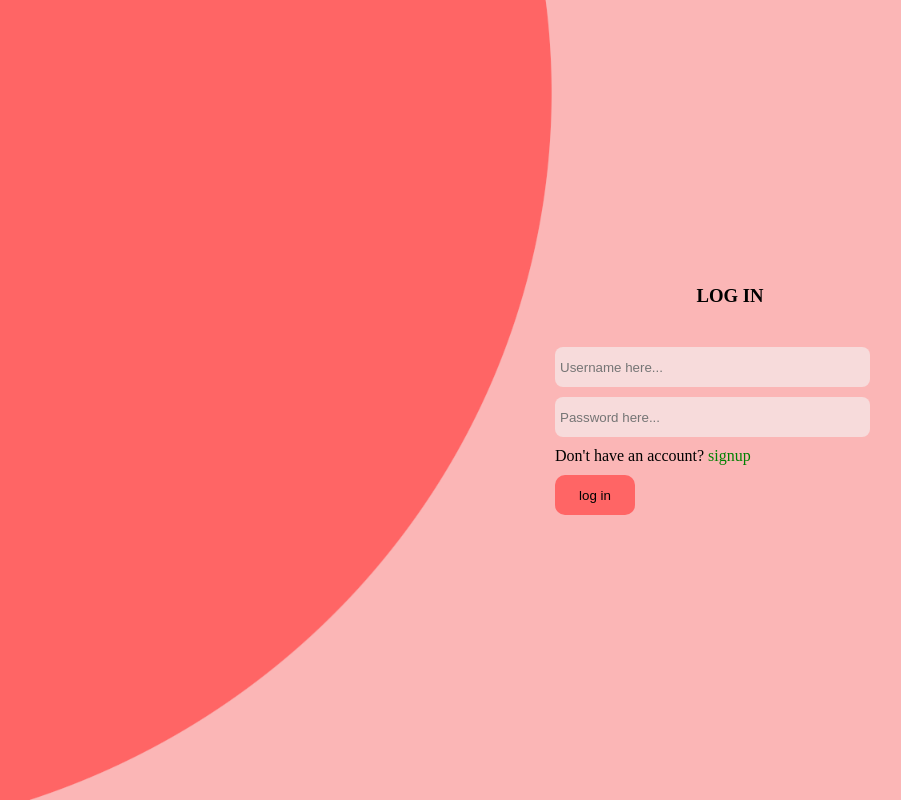
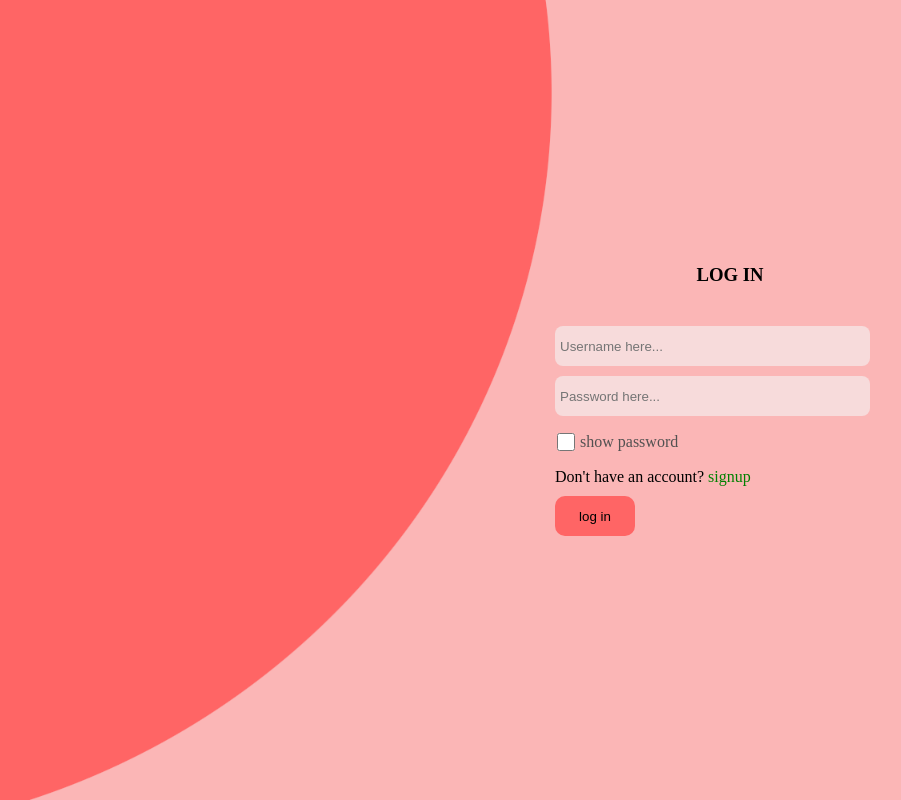
Before and after one commit to Jimmy21048/birthday-site, a React (Create React App) app: page / in a window 1280 px wide. Shown: the whole page, without its empty margins (230-1131 px from the left). Built offline with nearby package versions, Linux system fonts and the light colour scheme.

Commit message:
add toggle password option

```diff
--- a/src/components/Account.js
+++ b/src/components/Account.js
@@ -53,6 +53,7 @@ export default function Account() {
         // const formData = new FormData();
         const formData = convertToFormData(inputs);
         axios.post('https://birthday-site-server.onrender.com/account', formData, {
+        // axios.post('http://localhost:3002/account', formData, {
             headers: {
                 // 'Content-Type': 'multipart/form-data',
                 accessToken: localStorage.getItem("accessToken")
@@ -66,6 +67,7 @@ export default function Account() {
 
     useEffect(() => {
         axios.get('https://birthday-site-server.onrender.com/account', {
+        // axios.get('http://localhost:3002/account', {
             headers : {
                 'Content-Type': 'application/json',
                 accessToken: localStorage.getItem("accessToken")
--- a/src/components/App.css
+++ b/src/components/App.css
@@ -38,13 +38,13 @@
     flex-direction: column;
     gap:10px;
 }
-.auth-form label {
+/* .auth-form label {
     height:max-content;
     display:flex;
     flex-direction:column;
     gap:4px;
     height:12vh;
-}
+} */
 .auth-form input {
     height:5vh;
     width:90%;
@@ -70,6 +70,19 @@ input:focus {
 .auth-form span a {
     text-decoration: none;
     color:green;
+}
+
+.auth-form label {
+    display: flex;
+    height:4vh;
+    align-items: center;
+    gap: 5px;
+    width:90%;
+    padding-left:2px;
+    color:rgb(83, 81, 81);
+}
+.auth-form #pwd-check {
+    width:18px;
 }
 
 /* account page */
@@ -214,9 +227,6 @@ input:focus {
         align-items: center;
         height: 45vh;
     }
-    .auth-form label {
-        width:100%;
-    }
     .auth-form input {
         height:5vh;
     }
@@ -224,7 +234,9 @@ input:focus {
         font-size:0.8rem;
         height:3vh;
     }
-
+    .auth-form label {
+        width:90%;
+    }
     /* account page */
     .account-page {
         height:140vh;
--- a/src/components/Signup.js
+++ b/src/components/Signup.js
@@ -8,6 +8,7 @@ export default function Signup() {
     const [login, setLogin] = useState(true);
     const history = useNavigate();
     const [loading, setLoading] = useState(null);
+    const [showPassword, setShowPassword] = useState(false);
 
     function handleChange(e) {
         const name = e.target.name;
@@ -20,6 +21,7 @@ export default function Signup() {
         e.preventDefault();
 
             axios.post('https://birthday-site-server.onrender.com/signup', inputs, { headers: { 'Content-Type': 'application/json'}}, setLoading(true))
+            // axios.post('http://localhost:3002/signup', inputs, { headers: { 'Content-Type': 'application/json'}}, setLoading(true))
             .then(response => {
                 setLoading(false);
                 if(response.data.error) {
@@ -30,11 +32,10 @@ export default function Signup() {
                         setInputs({username: '', password: ''});
                         setLogin(true);
                     }
-                    setTimeout(() => {
-                        setFeedback({});
-                    }, 5000);
                 }
-
+                setTimeout(() => {
+                    setFeedback({});
+                }, 5000);
             })
     }
 
@@ -42,6 +43,7 @@ export default function Signup() {
         e.preventDefault();
 
         axios.post('https://birthday-site-server.onrender.com/login', inputs, {
+        // axios.post('http://localhost:3002/login', inputs, {
             headers : {'Content-Type': 'application/json'}
         }, setLoading(true)).then(response => {
             setLoading(false);
@@ -59,6 +61,19 @@ export default function Signup() {
             }, 5000);
         })
     }
+
+    function togglePassword() {
+        let pwd = document.getElementById('password-input');
+        setShowPassword(!showPassword);
+        if(!showPassword) {
+            // setShowPassword(true);
+            pwd.type = 'text';
+        } else {
+            // setShowPassword(false);
+            pwd.type = 'password';
+        }
+    }
+
     if(loading) {
         return <div>Loading...</div>
     }
@@ -86,6 +101,7 @@ export default function Signup() {
                         onChange={handleChange}/>
 
                         <input
+                        id='password-input'
                         type="password"
                         name="password"
                         placeholder='Password here...'
@@ -93,7 +109,12 @@ export default function Signup() {
                         value={inputs.password}
                         onChange={handleChange} />
 
-                        <span>Don't have an account? <Link onClick={() => {setLogin(false); setInputs({username: '', password: ''})}}>signup</Link></span>
+                        <label>
+                            <input type='checkbox' id='pwd-check' onChange={togglePassword} />
+                            show password
+                        </label>
+
+                        <span>Don't have an account? <Link onClick={() => {setLogin(false); setInputs({username: '', password: ''}); setShowPassword(false)}}>signup</Link></span>
                     <button>log in</button>
                 </form>
                  :
@@ -101,7 +122,9 @@ export default function Signup() {
                 <form className="auth-form" onSubmit={handleSignup}>
                     {
                         feedback.signupSuccess ? <h4 style={{color: "green"}}>{ feedback.signupSuccess  }</h4> :
-                        feedback.userExists ? <h4 style={{color: "red"}}>{ feedback.userExists  }</h4> : ''
+                        feedback.userExists ? <h4 style={{color: "red"}}>{ feedback.userExists  }</h4> :
+                        feedback.usernameError ? <p>{feedback.usernameError}</p> :
+                        feedback.passwordError ? <p>{feedback.passwordError}</p> : ''
                     }
                     <input
                     type="text"
@@ -110,21 +133,22 @@ export default function Signup() {
                     placeholder='Enter username'
                     value={inputs.username}
                     onChange={handleChange}/>
-                    {
-                        !feedback.usernameError ? <p>{feedback.usernameError}</p> : ''
-                    }
 
                     <input
+                    id='password-input'
                     type="password"
                     required name="password"
                     placeholder='Enter password'
                     autoComplete="off"
                     value={inputs.password}
                     onChange={handleChange} />
-                    {
-                        !feedback.passwordError ? <p>{feedback.passwordError}</p> : ''
-                    }
-                    <span>Already have an account? <Link onClick={() => {setLogin(true); setInputs({username: '', password: ''})}}>login</Link></span>
+
+                    <label>
+                        <input type='checkbox' id='pwd-check' onChange={togglePassword} />
+                        show password
+                    </label>
+
+                    <span>Already have an account? <Link onClick={() => {setLogin(true); setInputs({username: '', password: ''}); setShowPassword(false)}}>login</Link></span>
                 <button>sign up</button>
                 </form>
                 }
```
